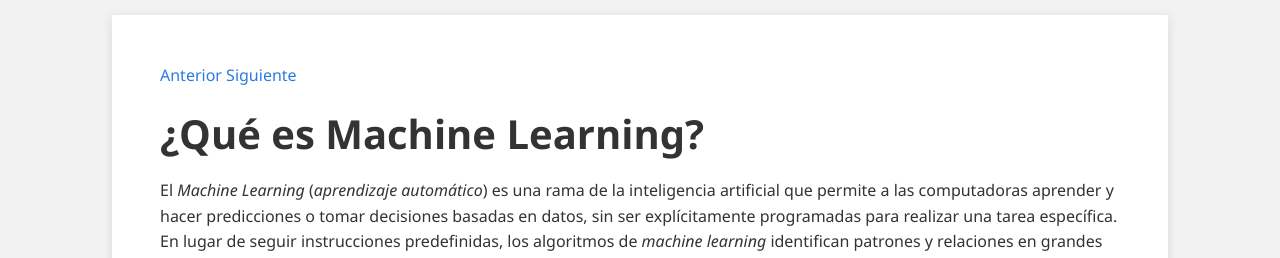
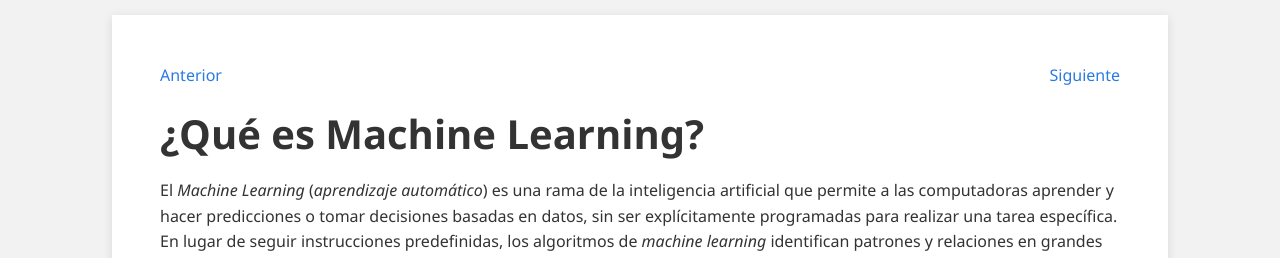
Before and after one commit to msmdotnet/machinelearningintro, a Jekyll site: the page built from content/1-que-es-machine-learning.md, in a window 1280 px wide. Shown: the top 258 px of the page. Built offline with Jekyll 4.4.1, drawn with Linux system fonts in a browser that asks for light colours; our own code applies the rules of GitHub Pages for plain Markdown files.

Commit message:
Update styles.css

```diff
--- a/assets/css/styles.css
+++ b/assets/css/styles.css
@@ -625,3 +625,8 @@ table {
 li{
   margin-bottom:10px;
 }
+
+.headercontainer {
+  display: flex;
+  justify-content: space-between;
+}
```
